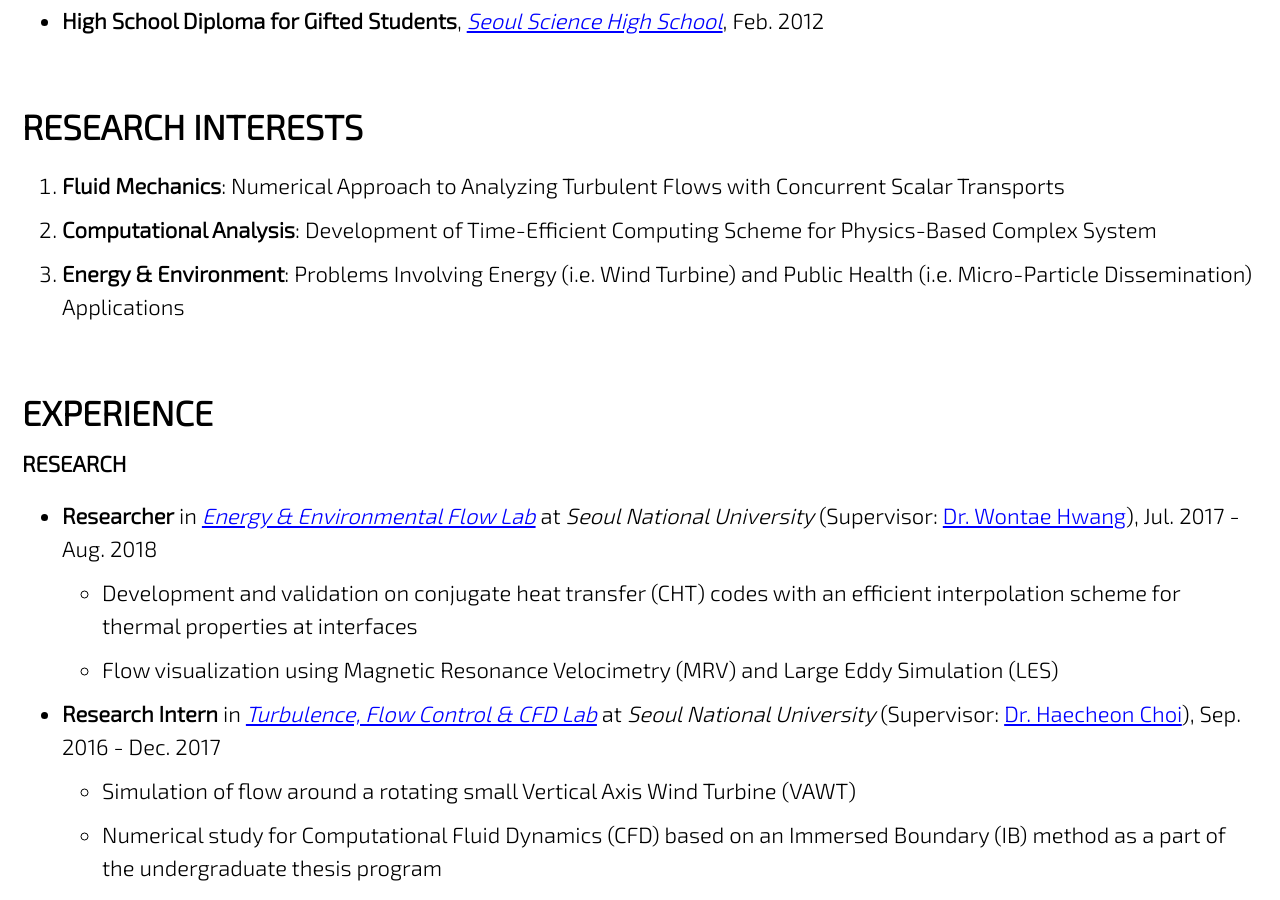
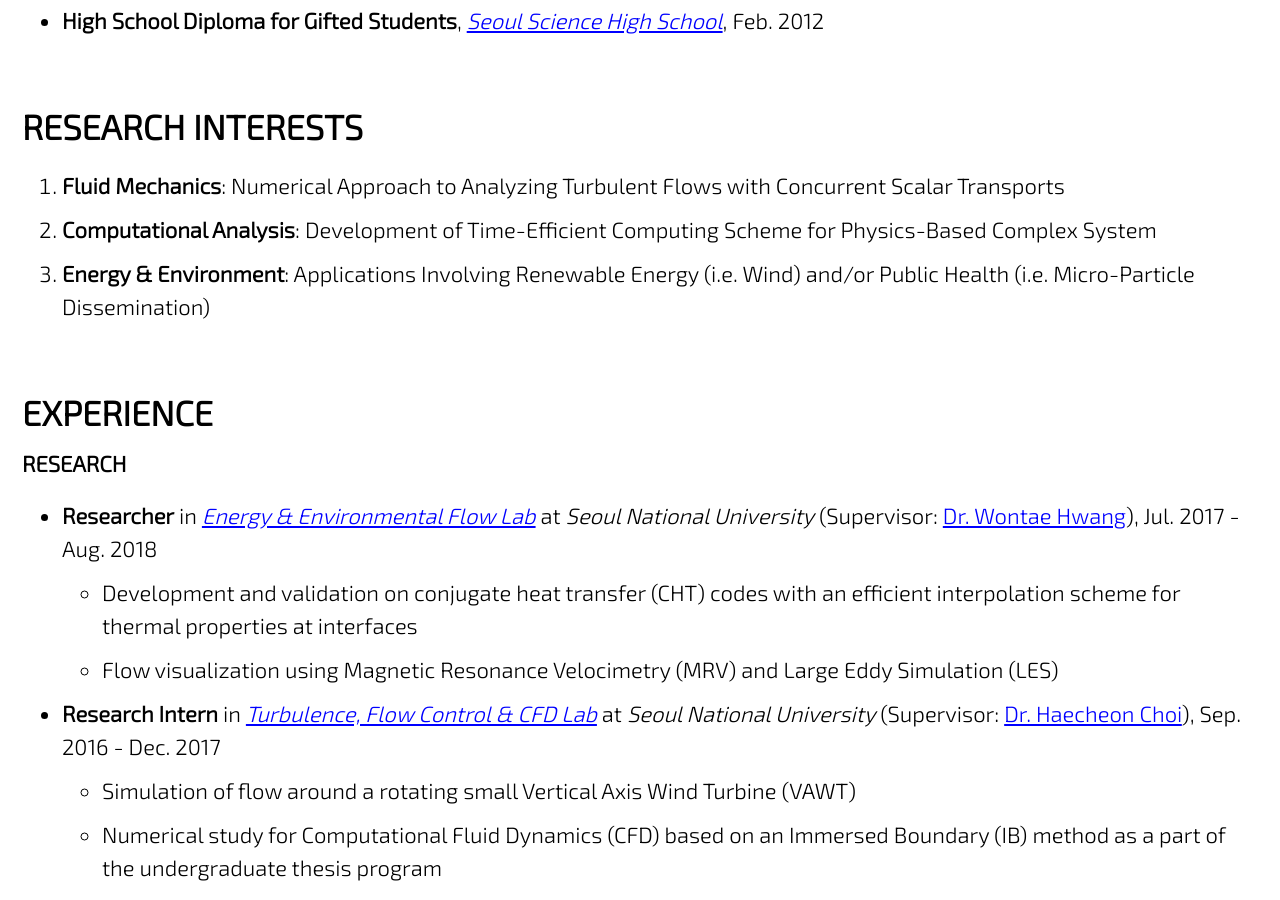
Before and after one commit to jun9303/jun9303.github.io, a Jekyll site: the page built from _pages/about.md, in a window 1280 px wide and 900 px high, scrolled down 1200 px. Built offline with Jekyll 4.4.1, drawn with Linux system fonts in a browser that asks for light colours; cached includes are drawn as plain includes; nearby versions of some CDN libraries.

Commit message:
Signed-off-by: Joon <jun9303@gmail.com>

```diff
--- a/_pages/about.md
+++ b/_pages/about.md
@@ -46,7 +46,7 @@ feature_row:
 
 1. **Fluid Mechanics**: Numerical Approach to Analyzing Turbulent Flows with Concurrent Scalar Transports
 2. **Computational Analysis**: Development of Time-Efficient Computing Scheme for Physics-Based Complex System
-3. **Energy & Environment**: Problems Involving Energy (i.e. Wind Turbine) and Public Health (i.e. Micro-Particle Dissemination) Applications
+3. **Energy & Environment**: Applications Involving Renewable Energy (i.e. Wind) and/or Public Health (i.e. Micro-Particle Dissemination)
 
 # EXPERIENCE
 
```
